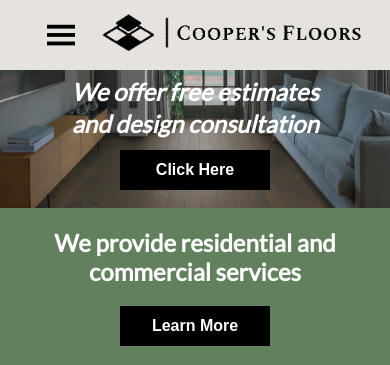
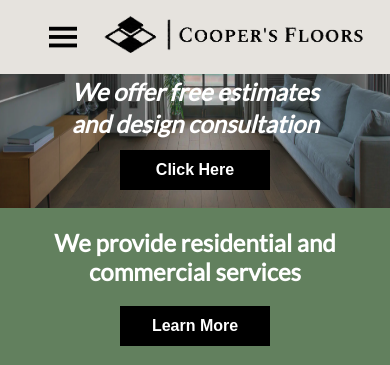
Before and after one commit to Miguel-C22/Cooper-Floors, a PHP site: page /index.php in a window 390 px wide. Shown: the top 365 px of the page. Run offline with PHP 8.4, Linux system fonts and the light colour scheme; some web fonts are replaced.

Commit message:
Changing Logo Size

```diff
--- a/styles.css
+++ b/styles.css
@@ -42,7 +42,7 @@ nav{
     top: 0;
     font-size: 1.25rem;
     background-color: #e6e3de;
-    padding: 0;
+    padding: 10px 0;
 }
 
 .closeHamburgerBtn,
@@ -131,12 +131,13 @@ a{
         display: block;
     }
 
-    /* nav{
-        padding: 0;
-    } */
+    nav{
+        padding: 2px;
+    }
 
     .headerLogo{
        margin: 0 auto;
+       width: 300px;
     }
 
 
```
